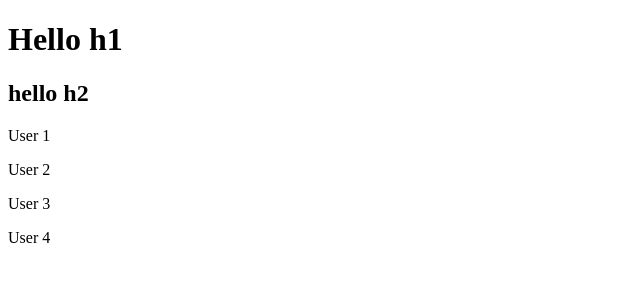
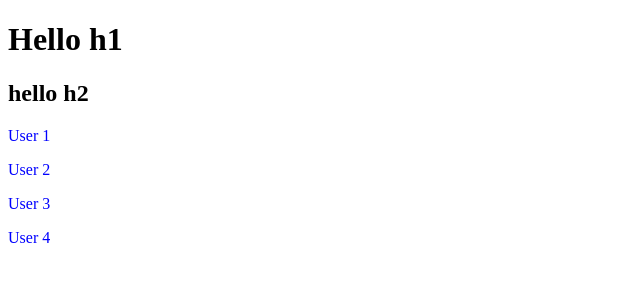
Before and after one commit to Shaniza/JavaScript-DOM-1, a plain HTML site: page index.html in a window 1280 px wide. Shown: the whole page, without its empty margins (0-640 px from the left). Drawn offline with Linux system fonts and the light colour scheme.

Commit message:
use css in script

```diff
--- a/index.html
+++ b/index.html
@@ -21,11 +21,12 @@
     // paragraph[2].innerHTML = "Hello BD";
     // paragraph[3].innerHTML = "Hello BD";
    // console.log(paragraph)
-   console.log(paragraph.length)
+   //console.log(paragraph.length)
    for(let i=0; i < paragraph.length; i++){
     //console.log("object")
     // alert(i)
     paragraph[i].innerHTML = "User" + " " + (i + 1);
+    paragraph[i].style.color = "blue"
 
 
    }
```
